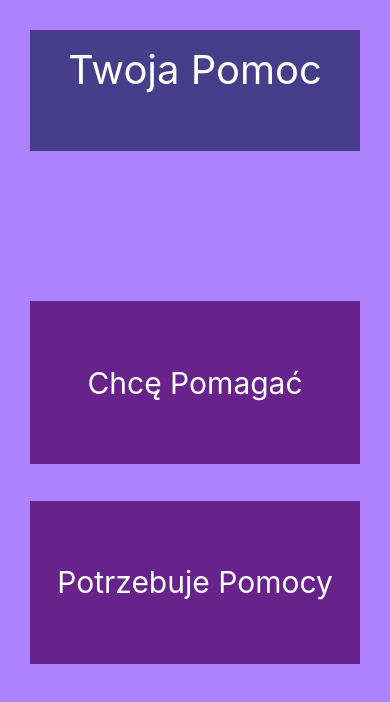
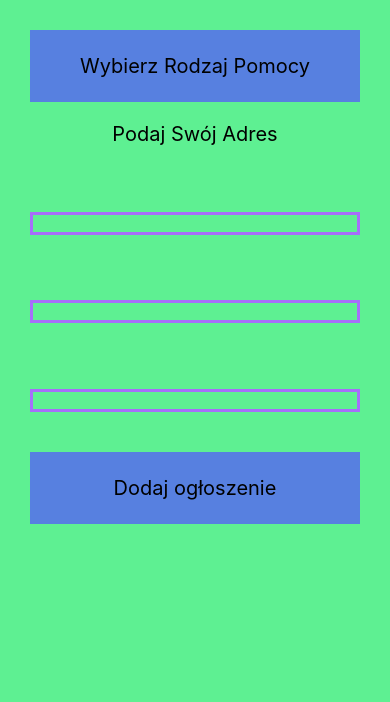
Before and after one commit to bartlomiejmont/TwojaPomoc, a React Native app: screen / in a window 390 px wide. Shown: the top 702 px of the page. Built offline with nearby package versions, Linux system fonts and the light colour scheme.

Commit message:
add lastWords

```diff
--- a/App.js
+++ b/App.js
@@ -6,14 +6,16 @@ import {
 } from 'react-native';
 
 import Header from './components/Header'
-import ButtonComponent from './components/ButtonComponent';
+import ButtonComponent from './components/ButtonComponent'
+import OldView from './components/OldView'
 
 const App =() =>{
   return (
     <View style={styles.container}>
-        <Header/>
 
-        <ButtonComponent style={styles.button}/>
+        {/* <Header/>
+        <ButtonComponent style={styles.button}/> */}
+        <OldView/>
     </View>
   )
 };
@@ -21,7 +23,7 @@ const App =() =>{
 const styles = StyleSheet.create({
   container: {
     flex:1,
-    padding: 30,
+    // padding: 30,
     justifyContent: "space-between",
     backgroundColor: "#ae81ff",
   },
--- /dev/null
+++ b/components/OldView.js
@@ -0,0 +1,106 @@
+import React from'react';
+import {
+  View,
+  Text,
+  StyleSheet,
+  TouchableOpacity,
+  TextInput,
+} from 'react-native';
+
+const OldView = () =>{
+  return (
+    <View style={styles.viewAll}>
+
+        <View style={styles.view1}>
+          <TouchableOpacity style={styles.button}>
+              <Text style={styles.text}>Wybierz Rodzaj Pomocy</Text>
+          </TouchableOpacity>
+        </View>
+
+        <View style={styles.view2}>
+          <Text style={styles.text}>Podaj Swój Adres</Text>
+
+          <TextInput style={styles.inputedText}>
+
+          </TextInput>
+
+          <TextInput style={styles.inputedText}>
+
+          </TextInput>
+
+          <TextInput style={styles.inputedText}>
+
+          </TextInput>
+        </View>
+
+        <View style={styles.view3}>
+
+          <TouchableOpacity style={styles.button}>
+            <Text style={styles.text}>Dodaj ogłoszenie</Text>
+          </TouchableOpacity>
+
+        </View>
+
+    </View>
+  );
+};
+
+const styles = StyleSheet.create({
+
+    viewAll: {
+        flex: 1,
+        padding: 30,
+        backgroundColor: "#5EF092",
+
+    },
+
+    view1: {
+
+      flex: 0.1,
+
+    },
+
+    view2: {
+
+      flex:0.4,
+      justifyContent: "space-between",
+      paddingTop: 20,
+
+    },
+
+    view3: {
+
+      flex: 0.1,
+      paddingTop: 40,
+
+    },
+
+    button: {
+      flex: 1,
+      backgroundColor: "#5780E0",
+      justifyContent: "center",
+
+    },
+
+
+
+    text: {
+
+      fontSize: 20,
+      textAlign: "center",
+    },
+
+    inputedText: {
+
+      color: "black",
+      textDecorationLine: "underline",
+      borderColor: "#A66EFA",
+      borderWidth: 3,
+
+    }
+
+
+
+});
+
+export default OldView;
```
